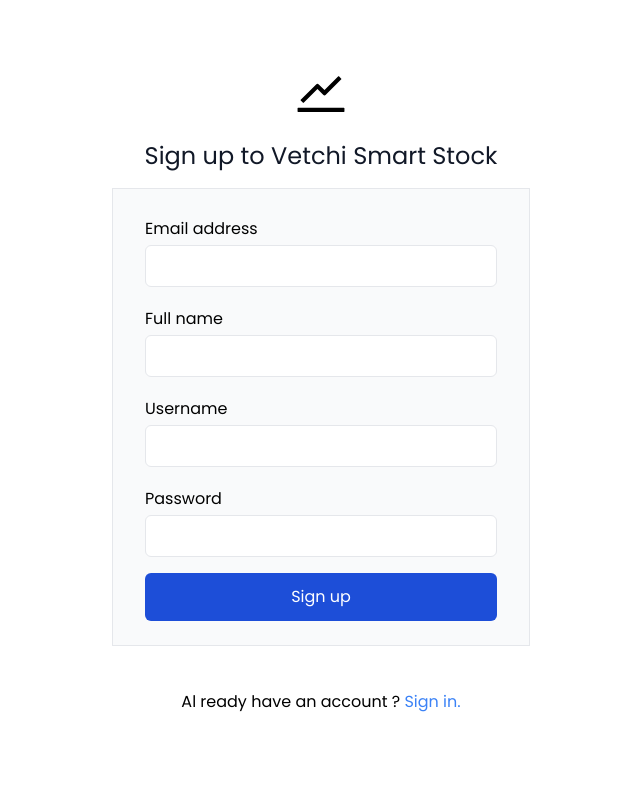
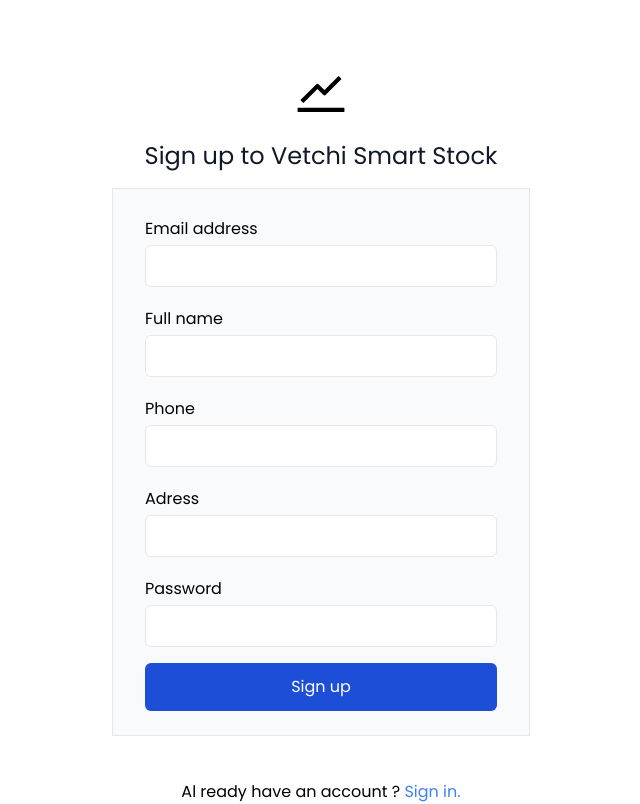
Before and after one commit to Asam237/sahel-vetchi-technologies, a Next.js app in the folder frontend/: page /register in a window 1280 px wide. Shown: the top 804 px of the page, without its empty margins (319-959 px from the left). Built offline with nearby package versions, Linux system fonts and the light colour scheme.

Commit message:
feat: integrate register

```diff
--- a/frontend/components/commons/header.common.tsx
+++ b/frontend/components/commons/header.common.tsx
@@ -40,7 +40,7 @@
                                     {
                                         headersLog.map((item, index) => {
                                             return (
-                                                <Link className="my-2 text-base mx-2 font-semibold hover:underline hover:underline-offset-4 hover:font-bold text-blue-700" href={item.path} key={index}>{item.name}</Link>
+                                                <Link className="my-2 text-base mx-2 font-semibold hover:underline hover:underline-offset-4 hover:font-bold text-gray-600" href={item.path} key={index}>{item.name}</Link>
                                             )
                                         })
                                     }
--- a/frontend/pages/login.tsx
+++ b/frontend/pages/login.tsx
@@ -70,8 +70,8 @@
                             <form onSubmit={handlerAuth}>
                                 <div className='max-w-sm bg-gray-50 px-8 py-6 border'>
                                     <div>
-                                        <p className='text-base py-1'>Username</p>
-                                        <input value={email} onChange={(e) => setEmail(e.target.value)} type="text" className='px-2 rounded-md py-2 bg-white border lg:w-[22rem]' />
+                                        <p className='text-base py-1'>Email</p>
+                                        <input value={email} onChange={(e) => setEmail(e.target.value)} type="text" className='px-2 rounded-md py-2 bg-white border md:w-[22rem]' />
                                     </div>
                                     <div className='mt-4'>
                                         <div className='flex justify-between items-center py-1'>
--- a/frontend/pages/register.tsx
+++ b/frontend/pages/register.tsx
@@ -5,38 +5,39 @@
 import { Footer } from '../components/commons/footer.common'
 import { useState } from 'react'
 import { useRouter } from 'next/router'
-// import { useMutation } from "@tanstack/react-query"
-// import { createUser } from './api'
+import { useMutation } from "@tanstack/react-query"
+import { authRegister } from './api'
 
 const poppins = Poppins({ weight: "400", subsets: ['latin'] })
 
 export default function Create() {
     const [fullname, setFullname] = useState("")
     const [email, setEmail] = useState("")
-    const [username, setUsername] = useState("")
+    const [phone, setPhone] = useState("")
+    const [adress, setAdress] = useState("")
     const [password, setPassword] = useState("")
-    const newUser: any = { fullname, email, password, username }
+    const newUser: any = { fullname, email, password, phone, adress }
     const [loading, setLoading] = useState(false)
     const router = useRouter()
 
-    // const mutationKey = ["register"]
-    // const createUserMutation = useMutation({
-    //     mutationKey,
-    //     mutationFn: createUser,
-    //     onSuccess: () => {
-    //         setLoading(false)
-    //         router.push("/login")
-    //     },
-    //     onError: () => {
-    //         setLoading(false)
-    //         router.push("/create")
-    //     }
-    // })
+    const mutationKey = ["register"]
+    const createUserMutation = useMutation({
+        mutationKey,
+        mutationFn: authRegister,
+        onSuccess: () => {
+            setLoading(false)
+            router.push("/login")
+        },
+        onError: () => {
+            setLoading(false)
+            router.push("/create")
+        }
+    })
 
     const handlerAddUser = (e: any) => {
         e.preventDefault()
         setLoading(true)
-        // createUserMutation.mutate(newUser)
+        createUserMutation.mutate(newUser)
     }
 
     return (
@@ -66,8 +67,12 @@
                                         <input type="text" onChange={(e) => setFullname(e.target.value)} className='px-2 rounded-md py-2 bg-white border md:w-[22rem]' />
                                     </div>
                                     <div className='mt-4'>
-                                        <p className='text-base py-1'>Username</p>
-                                        <input type="text" onChange={(e) => setUsername(e.target.value)} className='px-2 rounded-md py-2 bg-white border md:w-[22rem]' />
+                                        <p className='text-base py-1'>Phone</p>
+                                        <input type="text" onChange={(e) => setPhone(e.target.value)} className='px-2 rounded-md py-2 bg-white border md:w-[22rem]' />
+                                    </div>
+                                    <div className='mt-4'>
+                                        <p className='text-base py-1'>Adress</p>
+                                        <input type="text" onChange={(e) => setAdress(e.target.value)} className='px-2 rounded-md py-2 bg-white border md:w-[22rem]' />
                                     </div>
                                     <div className='mt-4'>
                                         <div className='flex justify-between items-center py-1'>
```
